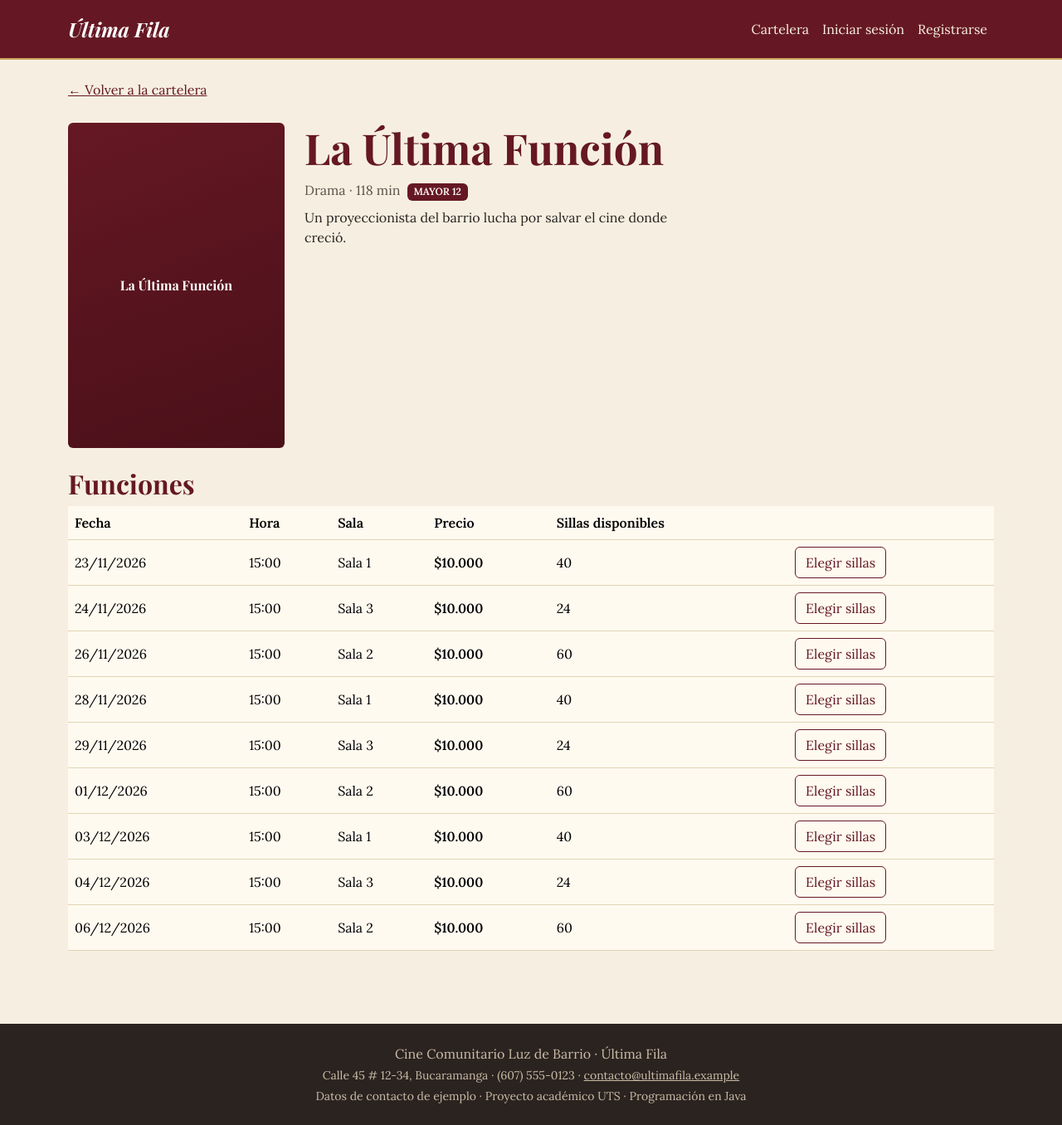
After one commit to erikagualdron-uts/ultima-fila, a Spring Boot app: page /peliculas/1 in a window 1280 px wide. The commit adds this page. Shown: the whole page at 83% size. Run offline with Spring Boot 4, Linux system fonts and the light colour scheme; data comes from the database, SQL or seed files in the repository; data that the repository does not hold is empty.

Commit message:
REQ-CIN-003: detalle de película con funciones futuras y sillas disponibles
Co-Authored-By: Claude Sonnet 5.5 <noreply@anthropic.com>

```diff
--- /dev/null
+++ b/src/main/java/com/utsproyecto/ultimafila/controller/PeliculaController.java
@@ -0,0 +1,60 @@
+package com.utsproyecto.ultimafila.controller;
+
+import java.time.LocalDateTime;
+import java.util.HashMap;
+import java.util.List;
+import java.util.Map;
+
+import org.springframework.http.HttpStatus;
+import org.springframework.stereotype.Controller;
+import org.springframework.ui.Model;
+import org.springframework.web.bind.annotation.GetMapping;
+import org.springframework.web.bind.annotation.PathVariable;
+import org.springframework.web.server.ResponseStatusException;
+
+import com.utsproyecto.ultimafila.model.EstadoBoleta;
+import com.utsproyecto.ultimafila.model.EstadoFuncion;
+import com.utsproyecto.ultimafila.model.Funcion;
+import com.utsproyecto.ultimafila.model.Pelicula;
+import com.utsproyecto.ultimafila.repository.BoletaRepository;
+import com.utsproyecto.ultimafila.repository.FuncionRepository;
+import com.utsproyecto.ultimafila.repository.PeliculaRepository;
+import com.utsproyecto.ultimafila.repository.SillaRepository;
+
+@Controller
+public class PeliculaController {
+
+	private static final long POCAS_SILLAS = 10;
+
+	private final PeliculaRepository peliculaRepository;
+	private final FuncionRepository funcionRepository;
+	private final SillaRepository sillaRepository;
+	private final BoletaRepository boletaRepository;
+
+	public PeliculaController(PeliculaRepository peliculaRepository, FuncionRepository funcionRepository,
+			SillaRepository sillaRepository, BoletaRepository boletaRepository) {
+		this.peliculaRepository = peliculaRepository;
+		this.funcionRepository = funcionRepository;
+		this.sillaRepository = sillaRepository;
+		this.boletaRepository = boletaRepository;
+	}
+
+	@GetMapping("/peliculas/{id}")
+	public String detalle(@PathVariable Long id, Model model) {
+		Pelicula pelicula = peliculaRepository.buscarConGenero(id)
+				.orElseThrow(() -> new ResponseStatusException(HttpStatus.NOT_FOUND));
+		List<Funcion> funciones = funcionRepository.buscarFuturasDePelicula(id, EstadoFuncion.PROGRAMADA,
+				LocalDateTime.now());
+		Map<Long, Long> disponibles = new HashMap<>();
+		for (Funcion f : funciones) {
+			long activas = sillaRepository.countBySalaIdAndActivaTrue(f.getSala().getId());
+			long ocupadas = boletaRepository.countByFuncionIdAndEstadoNot(f.getId(), EstadoBoleta.CANCELADA);
+			disponibles.put(f.getId(), activas - ocupadas);
+		}
+		model.addAttribute("pelicula", pelicula);
+		model.addAttribute("funciones", funciones);
+		model.addAttribute("disponibles", disponibles);
+		model.addAttribute("pocasSillas", POCAS_SILLAS);
+		return "pelicula";
+	}
+}
--- a/src/main/java/com/utsproyecto/ultimafila/repository/BoletaRepository.java
+++ b/src/main/java/com/utsproyecto/ultimafila/repository/BoletaRepository.java
@@ -3,6 +3,9 @@ package com.utsproyecto.ultimafila.repository;
 import org.springframework.data.jpa.repository.JpaRepository;
 
 import com.utsproyecto.ultimafila.model.Boleta;
+import com.utsproyecto.ultimafila.model.EstadoBoleta;
 
 public interface BoletaRepository extends JpaRepository<Boleta, Long> {
+
+	long countByFuncionIdAndEstadoNot(Long idFuncion, EstadoBoleta estado);
 }
--- a/src/main/java/com/utsproyecto/ultimafila/repository/FuncionRepository.java
+++ b/src/main/java/com/utsproyecto/ultimafila/repository/FuncionRepository.java
@@ -12,6 +12,11 @@ import com.utsproyecto.ultimafila.model.Funcion;
 
 public interface FuncionRepository extends JpaRepository<Funcion, Long> {
 
+	@Query("SELECT f FROM Funcion f JOIN FETCH f.sala WHERE f.pelicula.id = :idPelicula AND f.estado = :estado "
+			+ "AND f.fechaHoraInicio > :ahora ORDER BY f.fechaHoraInicio")
+	List<Funcion> buscarFuturasDePelicula(@Param("idPelicula") Long idPelicula, @Param("estado") EstadoFuncion estado,
+			@Param("ahora") LocalDateTime ahora);
+
 	@Query("SELECT f FROM Funcion f JOIN FETCH f.pelicula JOIN FETCH f.sala WHERE f.estado = :estado "
 			+ "AND f.fechaHoraInicio >= :desde AND f.fechaHoraInicio < :hasta ORDER BY f.fechaHoraInicio")
 	List<Funcion> buscarPorDia(@Param("estado") EstadoFuncion estado, @Param("desde") LocalDateTime desde,
--- a/src/main/java/com/utsproyecto/ultimafila/repository/PeliculaRepository.java
+++ b/src/main/java/com/utsproyecto/ultimafila/repository/PeliculaRepository.java
@@ -2,6 +2,7 @@ package com.utsproyecto.ultimafila.repository;
 
 import java.time.LocalDateTime;
 import java.util.List;
+import java.util.Optional;
 
 import org.springframework.data.domain.Page;
 import org.springframework.data.domain.Pageable;
@@ -27,6 +28,9 @@ public interface PeliculaRepository extends JpaRepository<Pelicula, Long> {
 			@Param("conFecha") boolean conFecha, @Param("estado") EstadoFuncion estado,
 			@Param("desde") LocalDateTime desde, @Param("hasta") LocalDateTime hasta, Pageable pageable);
 
+	@Query("SELECT p FROM Pelicula p JOIN FETCH p.genero WHERE p.id = :id")
+	Optional<Pelicula> buscarConGenero(@Param("id") Long id);
+
 	@Query("SELECT p FROM Pelicula p JOIN FETCH p.genero WHERE p.enCartelera = true AND EXISTS "
 			+ "(SELECT f.id FROM Funcion f WHERE f.pelicula = p AND f.estado = :estado AND f.fechaHoraInicio > :ahora) "
 			+ "ORDER BY p.titulo")
--- a/src/main/java/com/utsproyecto/ultimafila/repository/SillaRepository.java
+++ b/src/main/java/com/utsproyecto/ultimafila/repository/SillaRepository.java
@@ -5,4 +5,6 @@ import org.springframework.data.jpa.repository.JpaRepository;
 import com.utsproyecto.ultimafila.model.Silla;
 
 public interface SillaRepository extends JpaRepository<Silla, Long> {
+
+	long countBySalaIdAndActivaTrue(Long idSala);
 }
--- a/src/main/resources/static/css/ultimafila.css
+++ b/src/main/resources/static/css/ultimafila.css
@@ -271,6 +271,11 @@ textarea:focus-visible, [tabindex]:focus-visible, .btn:focus-visible, .form-cont
   background: var(--uf-borgona); color: #fff; font-family: "Playfair Display", Georgia, serif; font-weight: 700;
 }
 
+/* Detalle de película */
+.afiche-detalle { aspect-ratio: 2 / 3; max-width: 320px; background: linear-gradient(160deg, var(--uf-borgona), var(--uf-borgona-hover)); }
+.afiche-detalle img { width: 100%; height: 100%; object-fit: cover; }
+.sinopsis { max-width: 46ch; }
+
 /* Footer */
 .footer-uf { background: var(--uf-footer); color: var(--uf-footer-texto); padding: 1.5rem 0; margin-top: 3rem; }
 .footer-uf a { color: var(--uf-footer-texto); }
--- /dev/null
+++ b/src/main/resources/templates/pelicula.html
@@ -0,0 +1,66 @@
+<!DOCTYPE html>
+<html lang="es" xmlns:th="http://www.thymeleaf.org">
+<head th:replace="~{fragmentos/layout :: head(${pelicula.titulo})}"></head>
+<body>
+<nav th:replace="~{fragmentos/layout :: navbar}"></nav>
+
+<main class="container py-4">
+  <a th:href="@{/cartelera}">&larr; Volver a la cartelera</a>
+
+  <div class="row g-4 mt-1">
+    <div class="col-12 col-md-4 col-lg-3">
+      <div class="afiche-detalle rounded overflow-hidden">
+        <img th:if="${pelicula.posterUrl != null and !pelicula.posterUrl.isBlank()}" th:src="${pelicula.posterUrl}"
+             th:alt="'Afiche de ' + ${pelicula.titulo}" th:attr="data-titulo=${pelicula.titulo}">
+        <div th:unless="${pelicula.posterUrl != null and !pelicula.posterUrl.isBlank()}" class="afiche-respaldo"
+             role="img" th:aria-label="'Afiche de ' + ${pelicula.titulo}" th:text="${pelicula.titulo}"></div>
+      </div>
+    </div>
+    <div class="col-12 col-md-8 col-lg-9">
+      <h1 th:text="${pelicula.titulo}">Título</h1>
+      <p class="text-suave mb-2">
+        <span th:text="${pelicula.genero.nombre}">Género</span> ·
+        <span th:text="${pelicula.duracionMin} + ' min'">100 min</span>
+        <span class="badge badge-uf ms-1" th:text="${pelicula.clasificacion.name().replace('_', ' ')}">TODO PUBLICO</span>
+      </p>
+      <p class="sinopsis" th:text="${pelicula.sinopsis}">Sinopsis</p>
+    </div>
+  </div>
+
+  <section class="mt-4" aria-labelledby="titulo-funciones">
+    <h2 id="titulo-funciones">Funciones</h2>
+    <p class="text-suave" th:if="${funciones.empty}">Esta película no tiene funciones programadas por ahora.</p>
+    <div class="table-responsive" th:unless="${funciones.empty}">
+      <table class="table align-middle">
+        <thead>
+          <tr>
+            <th scope="col">Fecha</th><th scope="col">Hora</th><th scope="col">Sala</th>
+            <th scope="col">Precio</th><th scope="col">Sillas disponibles</th>
+            <th scope="col"><span class="visually-hidden">Elegir</span></th>
+          </tr>
+        </thead>
+        <tbody>
+          <tr th:each="f : ${funciones}" th:with="libres=${disponibles.get(f.id)}">
+            <td th:text="${#temporals.format(f.fechaHoraInicio, 'dd/MM/yyyy')}">28/11/2026</td>
+            <td th:text="${#temporals.format(f.fechaHoraInicio, 'HH:mm')}">18:00</td>
+            <td th:text="${f.sala.nombre}">Sala 1</td>
+            <td class="precio" th:text="${'$' + #numbers.formatDecimal(f.precio, 1, 'POINT', 0, 'COMMA')}">$12,000</td>
+            <td th:text="${libres}">40</td>
+            <td>
+              <span th:if="${libres <= 0}" class="btn btn-hora agotada" aria-disabled="true">Agotada</span>
+              <a th:unless="${libres <= 0}" class="btn btn-hora"
+                 th:classappend="${libres <= pocasSillas} ? 'pocas'"
+                 th:href="@{/funciones/{id}/sillas(id=${f.id})}">Elegir sillas</a>
+            </td>
+          </tr>
+        </tbody>
+      </table>
+    </div>
+  </section>
+</main>
+
+<footer th:replace="~{fragmentos/layout :: footer}"></footer>
+<div th:replace="~{fragmentos/layout :: alertas}"></div>
+<th:block th:replace="~{fragmentos/layout :: scripts}"></th:block>
+</body>
+</html>
```
Also changed, not shown: especificaciones/tasks.md (+1 -1 lines), src/main/java/com/utsproyecto/ultimafila/config/ManejadorErrores.java (+15 -0 lines).
